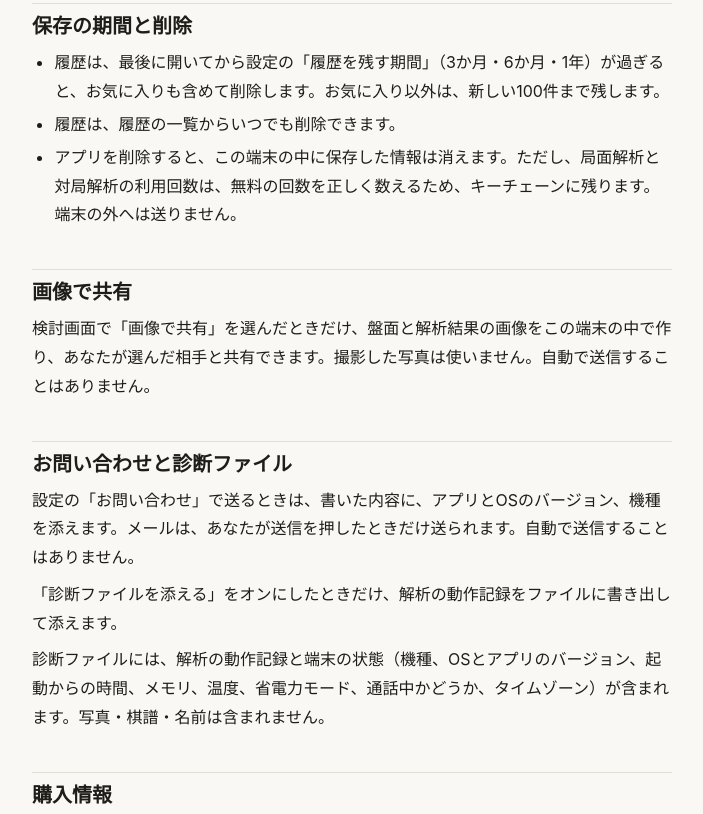
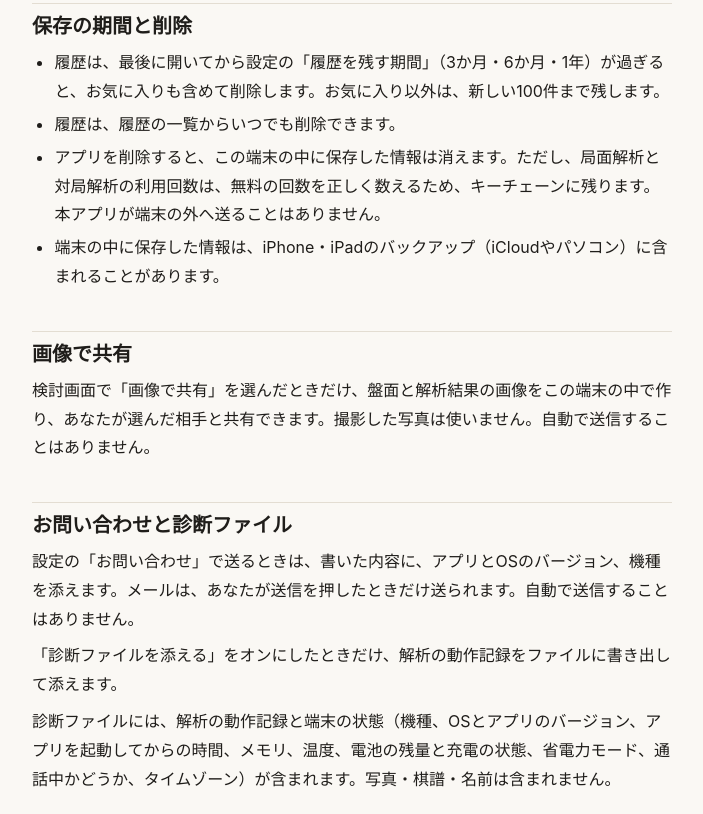
Before and after one commit to gakkunn/papattokaiseki, a plain HTML site: page privacy.html in a window 1280 px wide. Shown: the part 838-1652 px from the top of the page, without its empty margins (288-991 px from the left). Drawn offline with Linux system fonts and the light colour scheme.

Commit message:
Update the privacy policy

```diff
--- a/privacy.html
+++ b/privacy.html
@@ -40,13 +40,13 @@ a { color: var(--accent); }</style>
 <p>次の情報を、アプリの機能を提供するためだけに、この端末の中に保存します。</p>
 <ul><li>履歴（検討した局面と、読み込んだ棋譜）</li><li>登録した自分の名前</li><li>アプリの設定</li><li>局面解析と対局解析の利用回数（端末のキーチェーンに保存します）</li><li>次の一手問題をその日に解いた数</li><li>アプリを開いた日数と最後に開いた日、解析を終えた回数と次の一手に正解した数、レビューのお願いを出した日</li><li>共有から受け取り、まだ開いていない棋譜と写真（開くまでの一時保存）</li><li>解析の動作記録（不具合の調査用。古い記録から消えます）</li></ul>
 <h2>保存の期間と削除</h2>
-<ul><li>履歴は、最後に開いてから設定の「履歴を残す期間」（3か月・6か月・1年）が過ぎると、お気に入りも含めて削除します。お気に入り以外は、新しい100件まで残します。</li><li>履歴は、履歴の一覧からいつでも削除できます。</li><li>アプリを削除すると、この端末の中に保存した情報は消えます。ただし、局面解析と対局解析の利用回数は、無料の回数を正しく数えるため、キーチェーンに残ります。端末の外へは送りません。</li></ul>
+<ul><li>履歴は、最後に開いてから設定の「履歴を残す期間」（3か月・6か月・1年）が過ぎると、お気に入りも含めて削除します。お気に入り以外は、新しい100件まで残します。</li><li>履歴は、履歴の一覧からいつでも削除できます。</li><li>アプリを削除すると、この端末の中に保存した情報は消えます。ただし、局面解析と対局解析の利用回数は、無料の回数を正しく数えるため、キーチェーンに残ります。本アプリが端末の外へ送ることはありません。</li><li>端末の中に保存した情報は、iPhone・iPadのバックアップ（iCloudやパソコン）に含まれることがあります。</li></ul>
 <h2>画像で共有</h2>
 <p>検討画面で「画像で共有」を選んだときだけ、盤面と解析結果の画像をこの端末の中で作り、あなたが選んだ相手と共有できます。撮影した写真は使いません。自動で送信することはありません。</p>
 <h2>お問い合わせと診断ファイル</h2>
 <p>設定の「お問い合わせ」で送るときは、書いた内容に、アプリとOSのバージョン、機種を添えます。メールは、あなたが送信を押したときだけ送られます。自動で送信することはありません。</p>
 <p>「診断ファイルを添える」をオンにしたときだけ、解析の動作記録をファイルに書き出して添えます。</p>
-<p>診断ファイルには、解析の動作記録と端末の状態（機種、OSとアプリのバージョン、起動からの時間、メモリ、温度、省電力モード、通話中かどうか、タイムゾーン）が含まれます。写真・棋譜・名前は含まれません。</p>
+<p>診断ファイルには、解析の動作記録と端末の状態（機種、OSとアプリのバージョン、アプリを起動してからの時間、メモリ、温度、電池の残量と充電の状態、省電力モード、通話中かどうか、タイムゾーン）が含まれます。写真・棋譜・名前は含まれません。</p>
 <h2>購入情報</h2>
 <p>購入はApp Storeを通じて行われます。本アプリは、プレミアムを利用できるかを確かめるために、購入状態を参照します。</p>
 <h2>通信</h2>
```
